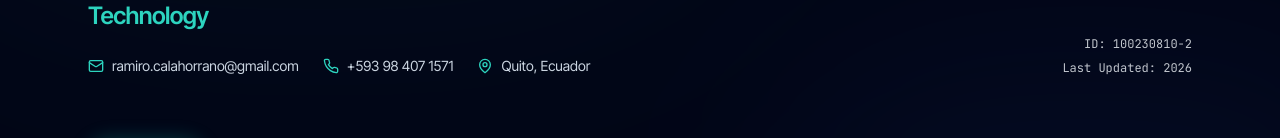
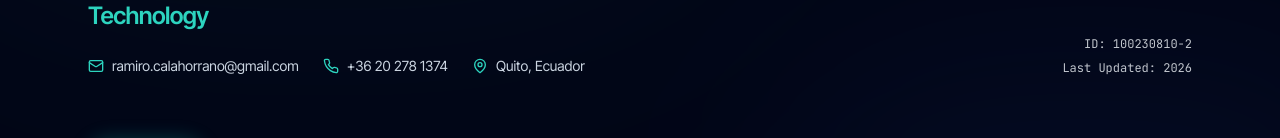
Before and after one commit to rampa86/orbital-architect-v5, a React (Vite) app: page / in a window 1280 px wide. Shown: the part 408-546 px from the top of the page. Built offline with nearby package versions, Linux system fonts and the light colour scheme.

Commit message:
“changes”

```diff
--- a/src/App.jsx
+++ b/src/App.jsx
@@ -23,8 +23,8 @@ const App = () => {
     contact: {
       email: "ramiro.calahorrano@gmail.com",
       secondaryEmails: "rampa86@gmail.com / pichiocp_rr@hotmail.com",
-      phone: "+593 98 407 1571",
-      location: "Sargento Puyarde and General Pintag OE7-11, Quito",
+      phone: "+36 20 278 1374",
+      location: "Tölgyfa út 3, Bocskaikert, HU 4241",
       id: "100230810-2"
     },
     summary: "Dedicated Biotechnology Engineer and Environmental Technology specialist with extensive experience in laboratory management, academic leadership, and sustainable consultancy. Proven expertise in ISO 17025 compliance, water/soil quality control, and innovative agricultural solutions.",
```
